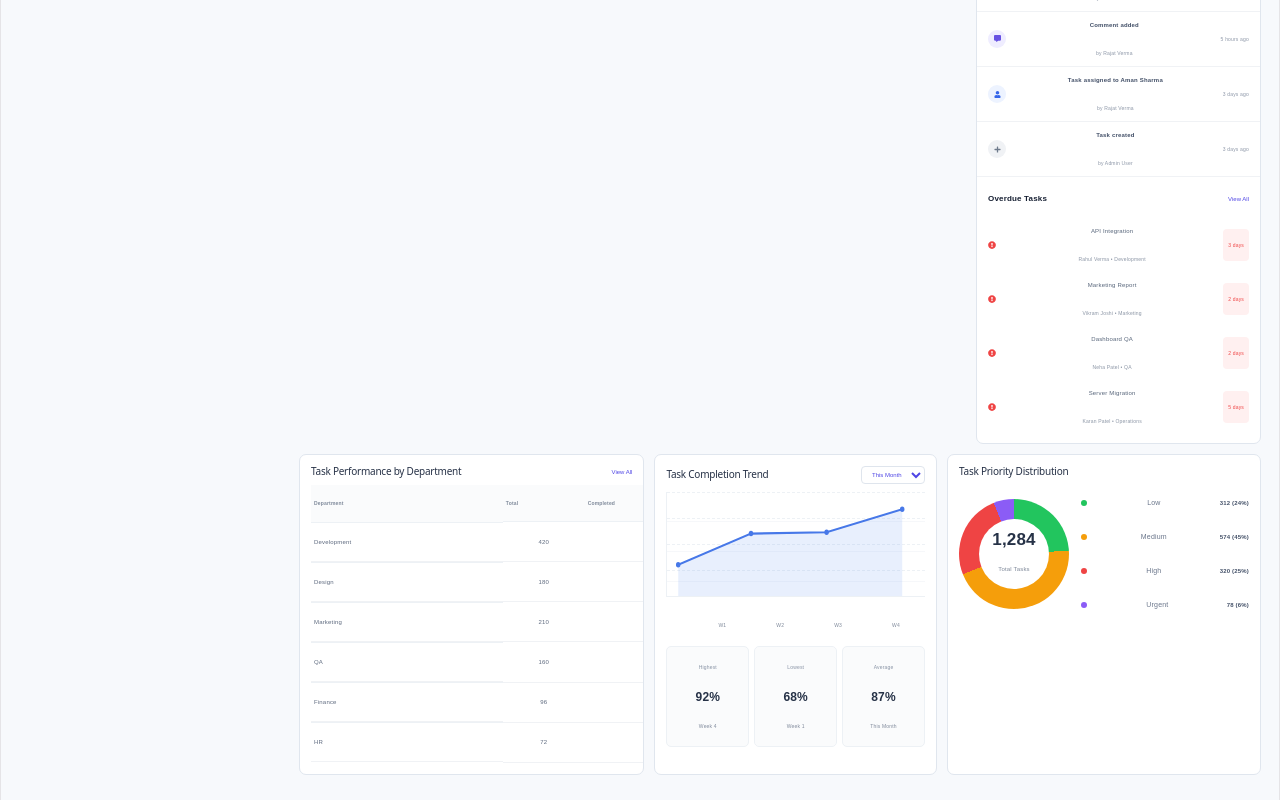
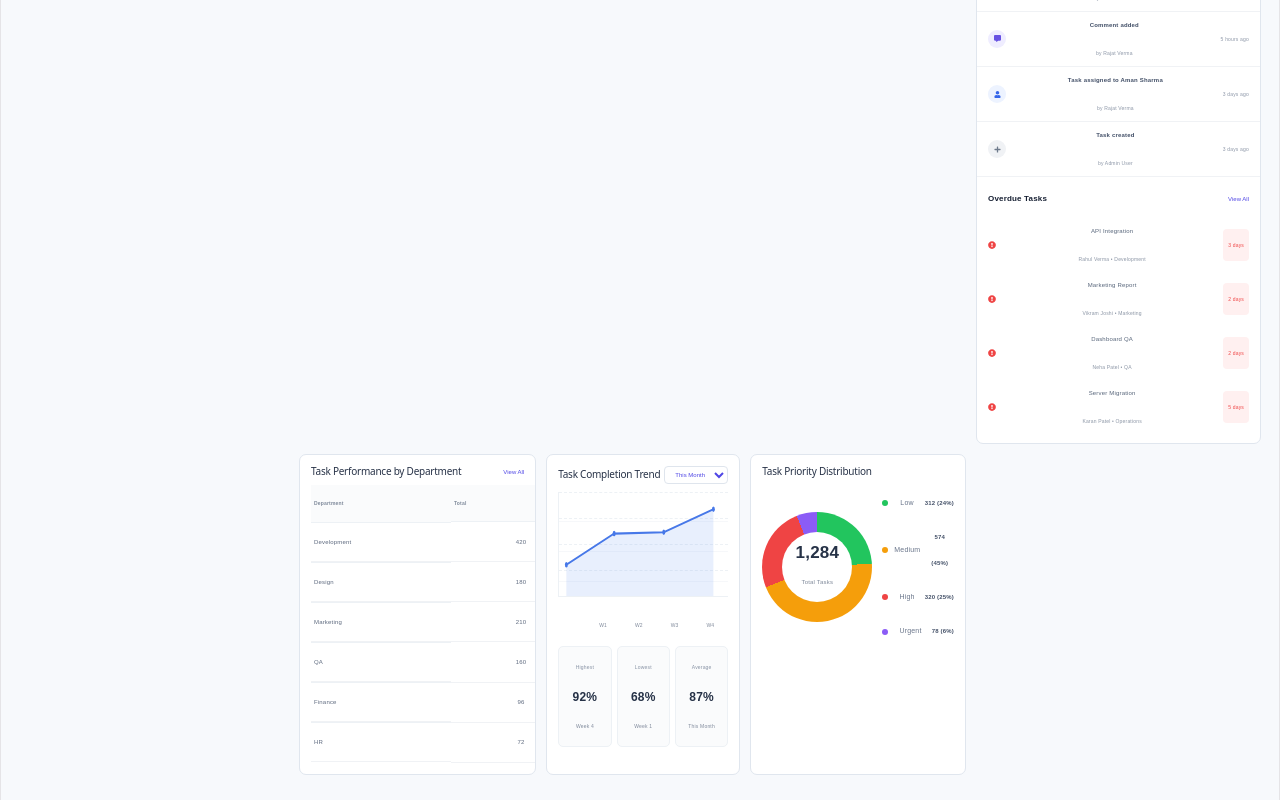
Before and after one commit to mayankpanse83-tech/manager-mangement-system, a React (Vite) app: page /admin/tasks in a window 1280 px wide. Shown: the part 919-1719 px from the top of the page. Built offline with nearby package versions, Linux system fonts and the light colour scheme.

Commit message:
Admin page complete

```diff
--- a/src/apps/admin/pages/AdminTasks.css
+++ b/src/apps/admin/pages/AdminTasks.css
@@ -1396,29 +1396,212 @@
     flex-direction: column;
   }
 }
-/* Bottom 3 cards ko blank gap me upar lao */
-.task-bottom-section {
-  margin-top: -520px;
-  position: relative;
-  z-index: 2;
-}
-
-/* Bottom ke cards */
-.task-bottom-section > div {
-  min-height: 250px;
-}
-
-/* 3 cards ka proper layout */
-.task-bottom-section {
-  display: grid;
-  grid-template-columns: 1.15fr 1fr 1fr;
-  gap: 14px;
-}
-
-/* Responsive */
-@media (max-width: 1100px) {
-  .task-bottom-section {
-    grid-template-columns: 1fr;
-    margin-top: 20px;
-  }
-}
+/* =========================================================
+   FIX - ANALYTICS CARDS DIRECTLY BELOW TASK TABLE
+   ========================================================= */
+
+/* Main page ko 2-column grid bana do */
+.admin-tasks-page {
+  display: grid !important;
+  grid-template-columns: minmax(0, 1fr) 285px !important;
+  column-gap: 10px !important;
+  align-items: start !important;
+}
+
+/* Header full width */
+.admin-tasks-header {
+  grid-column: 1 / -1 !important;
+  width: 100% !important;
+}
+
+/* Stats full width */
+.task-stat-grid {
+  grid-column: 1 / -1 !important;
+  width: 100% !important;
+}
+
+/* Nested wrapper ko remove karke children ko main grid me lao */
+.admin-tasks-content {
+  display: contents !important;
+}
+
+/* Left task table */
+.task-list-area {
+  grid-column: 1 !important;
+  grid-row: 3 !important;
+  min-width: 0 !important;
+  width: 100% !important;
+}
+
+/* Right Task Details */
+.task-details-panel {
+  grid-column: 2 !important;
+  grid-row: 3 !important;
+  width: 100% !important;
+  min-width: 0 !important;
+  align-self: start !important;
+}
+
+/* =========================================================
+   3 ANALYTICS CARDS
+   ========================================================= */
+
+.task-analytics {
+  grid-column: 1 !important;
+  grid-row: 4 !important;
+
+  width: 100% !important;
+  min-width: 0 !important;
+
+  margin-top: 10px !important;
+
+  display: grid !important;
+  grid-template-columns:
+    minmax(0, 1.1fr)
+    minmax(0, .9fr)
+    minmax(0, 1fr) !important;
+
+  gap: 10px !important;
+
+  align-items: stretch !important;
+}
+
+/* Har analytics card apni width me rahe */
+.task-analytics > .analytics-card {
+  width: 100% !important;
+  min-width: 0 !important;
+  max-width: 100% !important;
+  box-sizing: border-box !important;
+  overflow: hidden !important;
+}
+
+/* =========================================================
+   LEFT ANALYTICS TABLE
+   ========================================================= */
+
+.task-analytics .analytics-card table {
+  width: 100% !important;
+  max-width: 100% !important;
+  table-layout: fixed !important;
+}
+
+.task-analytics .analytics-card th,
+.task-analytics .analytics-card td {
+  overflow: hidden !important;
+  text-overflow: ellipsis !important;
+}
+
+/* =========================================================
+   COMPLETION TREND
+   ========================================================= */
+
+.task-analytics .completion-trend {
+  min-width: 0 !important;
+  overflow: hidden !important;
+}
+
+.task-analytics .completion-chart {
+  width: 100% !important;
+  min-width: 0 !important;
+  overflow: hidden !important;
+}
+
+.task-analytics .chart-area {
+  min-width: 0 !important;
+  overflow: hidden !important;
+}
+
+.task-analytics .chart-area svg {
+  width: 100% !important;
+  max-width: 100% !important;
+  display: block !important;
+}
+
+/* =========================================================
+   PRIORITY CARD
+   ========================================================= */
+
+.task-analytics .priority-card {
+  min-width: 0 !important;
+  overflow: hidden !important;
+}
+
+.task-analytics .priority-content {
+  width: 100% !important;
+  min-width: 0 !important;
+  display: flex !important;
+  align-items: center !important;
+  gap: 10px !important;
+}
+
+.task-analytics .priority-list {
+  min-width: 0 !important;
+  flex: 1 !important;
+}
+
+/* =========================================================
+   IMPORTANT - NO LARGE GAP
+   ========================================================= */
+
+.admin-tasks-content {
+  margin-bottom: 0 !important;
+}
+
+.task-analytics {
+  margin-bottom: 0 !important;
+}
+
+/* =========================================================
+   RESPONSIVE
+   ========================================================= */
+
+@media (max-width: 1250px) {
+
+  .admin-tasks-page {
+    display: block !important;
+  }
+
+  .admin-tasks-header,
+  .task-stat-grid {
+    width: 100% !important;
+  }
+
+  .admin-tasks-content {
+    display: grid !important;
+    grid-template-columns: 1fr !important;
+  }
+
+  .task-list-area {
+    grid-column: auto !important;
+    grid-row: auto !important;
+  }
+
+  .task-details-panel {
+    grid-column: auto !important;
+    grid-row: auto !important;
+    margin-top: 10px !important;
+  }
+
+  .task-analytics {
+    grid-column: auto !important;
+    grid-row: auto !important;
+
+    display: grid !important;
+    grid-template-columns: 1fr 1fr !important;
+  }
+
+  .task-analytics .priority-card {
+    grid-column: 1 / -1 !important;
+  }
+}
+
+@media (max-width: 800px) {
+
+  .task-analytics {
+    grid-template-columns: 1fr !important;
+  }
+
+  .task-analytics .priority-card {
+    grid-column: auto !important;
+  }
+}
```
